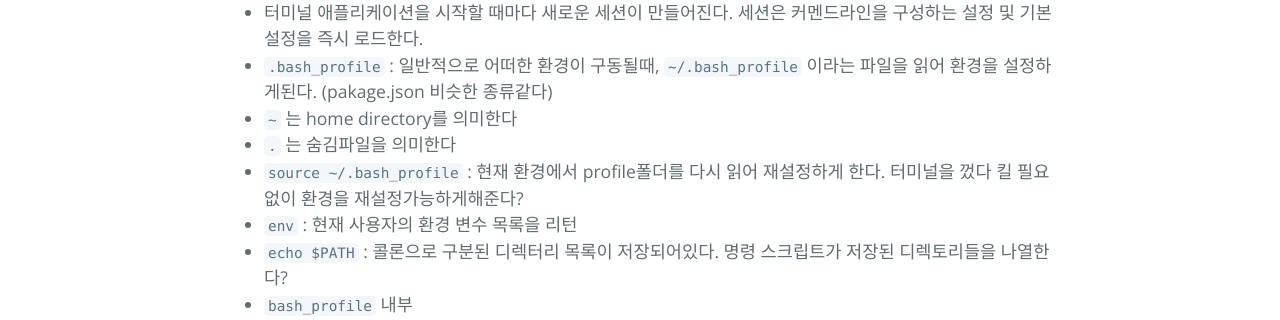
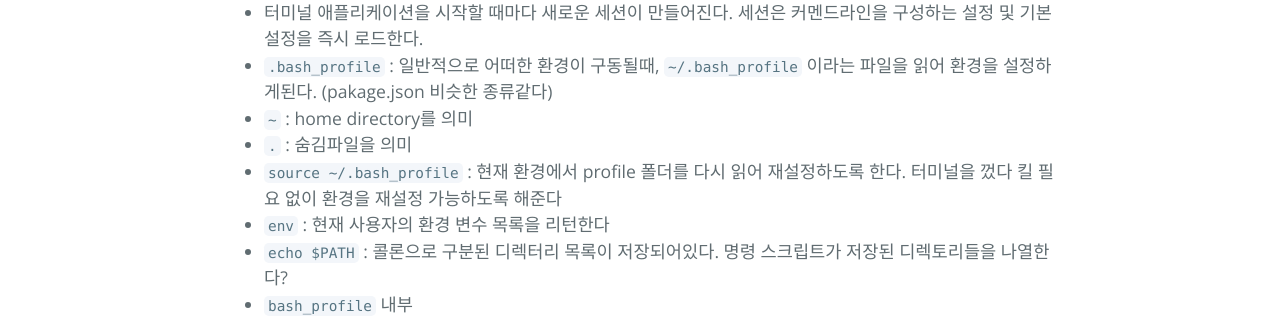
Before and after one commit to shepherd619/shepherd619.github.io, a Jekyll site: the page built from _posts/2018-08-28-cli-study.markdown, in a window 1280 px wide. Shown: the part 490-810 px from the top of the page. Built offline with Jekyll 4.4.1, drawn with Linux system fonts in a browser that asks for light colours.

Commit message:
cli 스터디 수정

```diff
--- a/_posts/2018-08-28-cli-study.markdown
+++ b/_posts/2018-08-28-cli-study.markdown
@@ -12,10 +12,10 @@ categories: main
 - 터미널 애플리케이션을 시작할 때마다 새로운 세션이 만들어진다.
 세션은 커멘드라인을 구성하는 설정 및 기본 설정을 즉시 로드한다.
 - `.bash_profile` : 일반적으로 어떠한 환경이 구동될때, `~/.bash_profile` 이라는 파일을 읽어 환경을 설정하게된다. (pakage.json 비슷한 종류같다)
-- `~` 는 home directory를 의미한다
-- `.` 는 숨김파일을 의미한다
-- `source ~/.bash_profile` : 현재 환경에서 profile폴더를 다시 읽어 재설정하게 한다. 터미널을 껐다 킬 필요 없이 환경을 재설정가능하게해준다?
-- `env` : 현재 사용자의 환경 변수 목록을 리턴
+- `~` : home directory를 의미
+- `.` : 숨김파일을 의미
+- `source ~/.bash_profile` : 현재 환경에서 profile 폴더를 다시 읽어 재설정하도록 한다. 터미널을 껐다 킬 필요 없이 환경을 재설정 가능하도록 해준다
+- `env` : 현재 사용자의 환경 변수 목록을 리턴한다
 - `echo $PATH` : 콜론으로 구분된 디렉터리 목록이 저장되어있다. 명령 스크립트가 저장된 디렉토리들을 나열한다?
 - `bash_profile` 내부
     - `alias [축약어]="[명령어]"` : 명령어를 축약어로 사용할 수 있게된다
```
Also changed, not shown: 1 other file.
